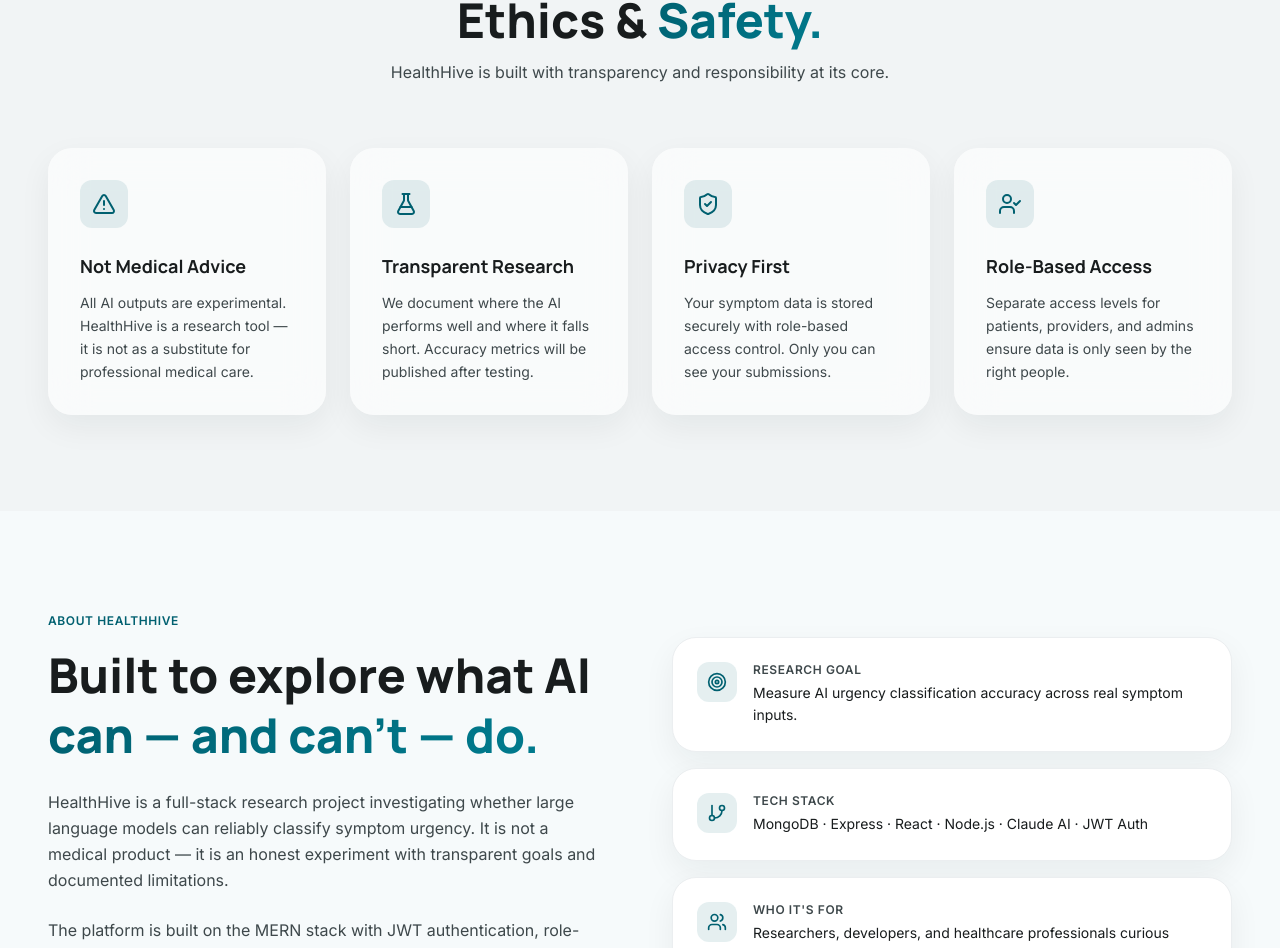
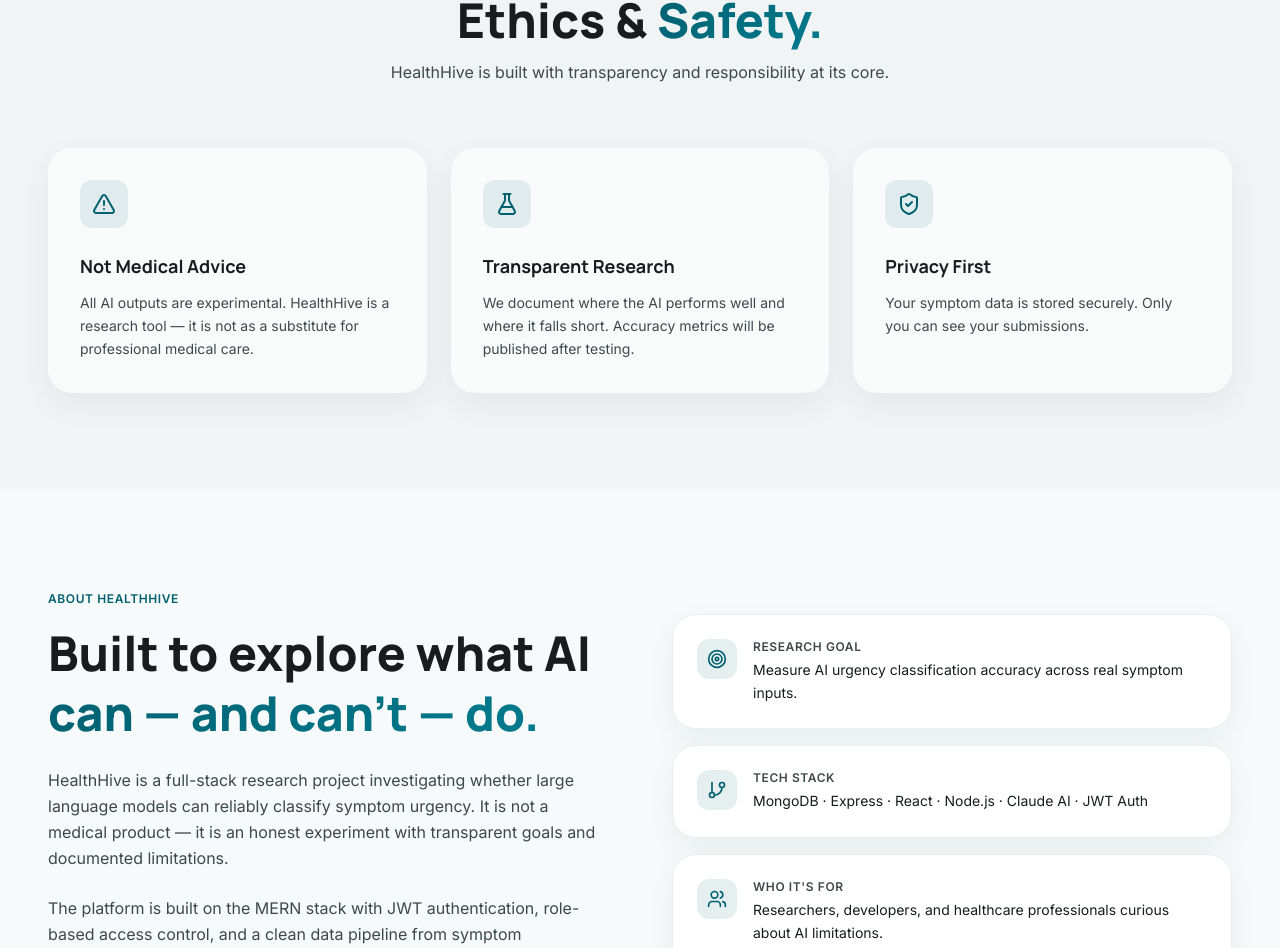
Before and after one commit to NikitChhita/Health-Hive, a React (Vite) app in the folder frontend/: page / in a window 1280 px wide. Shown: the part 2100-3048 px from the top of the page. Built offline with nearby package versions, Linux system fonts and the light colour scheme.

Commit message:
changes to text

```diff
--- a/frontend/src/components/Ethics.jsx
+++ b/frontend/src/components/Ethics.jsx
@@ -16,12 +16,7 @@
   {
     icon: ShieldCheck,
     title: "Privacy First",
-    description: "Your symptom data is stored securely with role-based access control. Only you can see your submissions.",
-  },
-  {
-    icon: UserCheck,
-    title: "Role-Based Access",
-    description: "Separate access levels for patients, providers, and admins ensure data is only seen by the right people.",
+    description: "Your symptom data is stored securely. Only you can see your submissions.",
   },
 ];
 
@@ -49,7 +44,7 @@
           </motion.p>
         </div>
 
-        <div className="grid grid-cols-1 sm:grid-cols-2 lg:grid-cols-4 gap-6">
+        <div className="grid grid-cols-1 sm:grid-cols-2 lg:grid-cols-3 gap-6">
           {ITEMS.map((item, index) => (
             <motion.div
               key={index}
```
